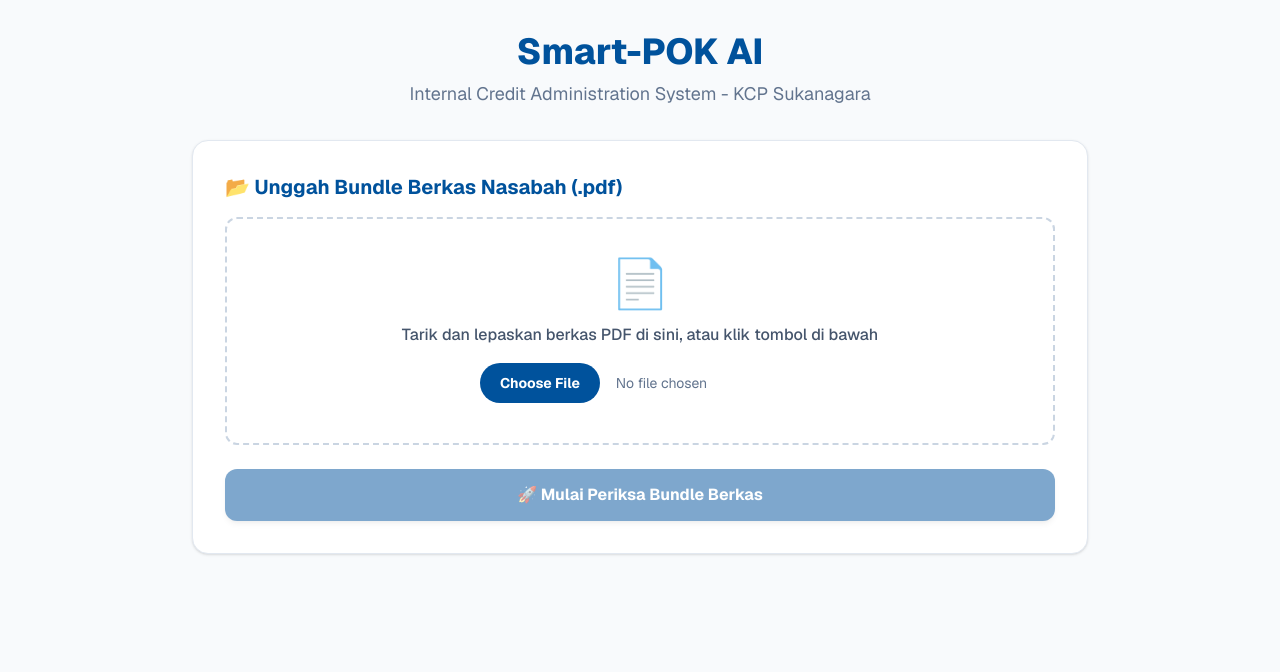
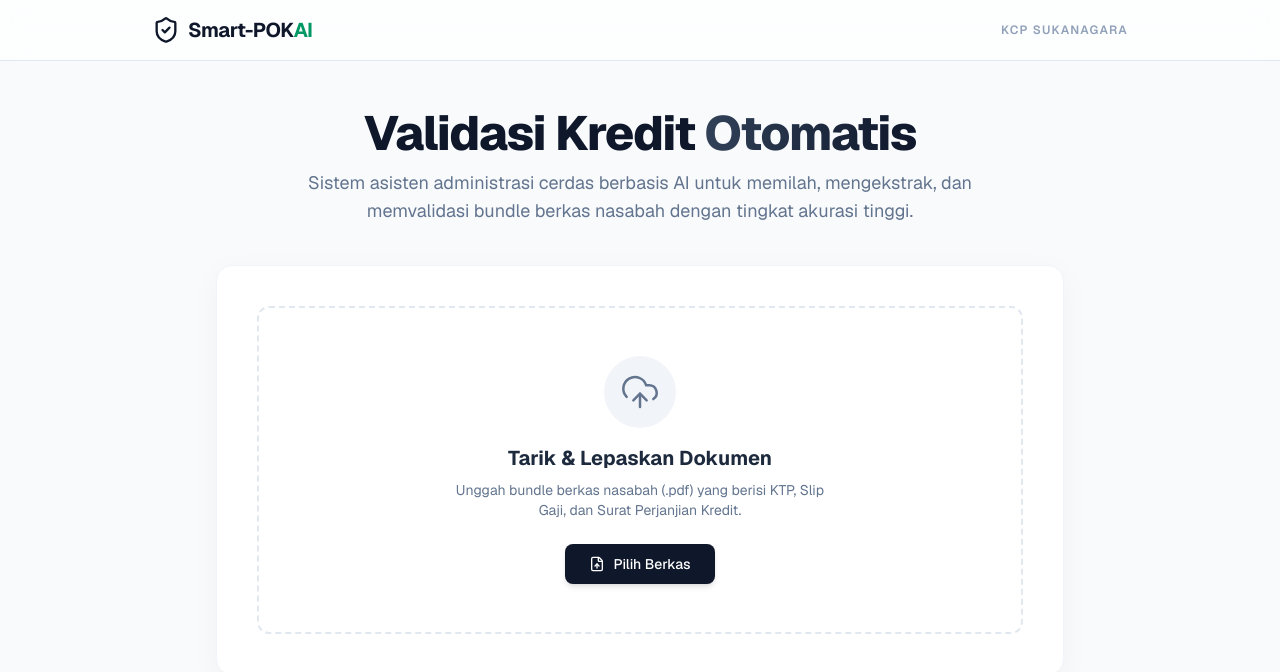
Before and after one commit to fatkhurezi-revan/validata-ai, a Next.js app in the folder frontend/: page / in a window 1280 px wide. Shown: the top 672 px of the page. Built offline with nearby package versions, Linux system fonts and the light colour scheme.

Commit message:
UI Overhaul: Premium Corporate Design with framer-motion

```diff
--- a/frontend/package.json
+++ b/frontend/package.json
@@ -9,6 +9,8 @@
     "lint": "eslint"
   },
   "dependencies": {
+    "framer-motion": "^12.40.0",
+    "lucide-react": "^1.17.0",
     "next": "16.2.7",
     "react": "19.2.4",
     "react-dom": "19.2.4"
--- a/frontend/src/app/page.tsx
+++ b/frontend/src/app/page.tsx
@@ -1,26 +1,74 @@
 'use client';
 
-import React, { useState } from 'react';
+import React, { useState, useEffect, useRef } from 'react';
+import { motion, AnimatePresence } from 'framer-motion';
+import { CloudUpload, FileUp, BadgeCheck, ShieldCheck, ShieldAlert, FileText, Loader2, XCircle } from 'lucide-react';
 
 export default function Home() {
   const [file, setFile] = useState<File | null>(null);
+  const [isDragging, setIsDragging] = useState(false);
   const [isProcessing, setIsProcessing] = useState(false);
+  const [progress, setProgress] = useState(0);
+  const [progressText, setProgressText] = useState('');
   const [result, setResult] = useState<any>(null);
   const [error, setError] = useState<string | null>(null);
+
+  const fileInputRef = useRef<HTMLInputElement>(null);
+
+  // Simulasi Progress Text yang realistis
+  useEffect(() => {
+    if (isProcessing) {
+      setProgress(10);
+      setProgressText('Mengamankan jalur unggahan dokumen...');
+
+      const timer1 = setTimeout(() => { setProgress(35); setProgressText('Memindai dan merender halaman PDF...'); }, 1500);
+      const timer2 = setTimeout(() => { setProgress(65); setProgressText('Menjalankan OCR Engine pada berkas...'); }, 4000);
+      const timer3 = setTimeout(() => { setProgress(85); setProgressText('Memvalidasi dan merekonsiliasi data via AI...'); }, 7500);
+
+      return () => { clearTimeout(timer1); clearTimeout(timer2); clearTimeout(timer3); };
+    } else {
+      setProgress(0);
+      setProgressText('');
+    }
+  }, [isProcessing]);
+
+  // Drag and Drop Handlers
+  const handleDragOver = (e: React.DragEvent) => {
+    e.preventDefault();
+    setIsDragging(true);
+  };
+
+  const handleDragLeave = (e: React.DragEvent) => {
+    e.preventDefault();
+    setIsDragging(false);
+  };
+
+  const handleDrop = (e: React.DragEvent) => {
+    e.preventDefault();
+    setIsDragging(false);
+    if (e.dataTransfer.files && e.dataTransfer.files.length > 0) {
+      const droppedFile = e.dataTransfer.files[0];
+      if (droppedFile.type === 'application/pdf') {
+        setFile(droppedFile);
+        setError(null);
+      } else {
+        setError("Format file tidak didukung. Harap unggah bundle dokumen PDF.");
+      }
+    }
+  };
 
   const handleFileChange = (e: React.ChangeEvent<HTMLInputElement>) => {
     if (e.target.files && e.target.files.length > 0) {
       setFile(e.target.files[0]);
+      setError(null);
     }
   };
 
-  const handleDrop = (e: React.DragEvent<HTMLDivElement>) => {
-    e.preventDefault();
-    if (e.dataTransfer.files && e.dataTransfer.files.length > 0) {
-      setFile(e.dataTransfer.files[0]);
-    }
+  const triggerFileInput = () => {
+    fileInputRef.current?.click();
   };
 
+  // Upload Handler ke Hugging Face Backend
   const handleUpload = async () => {
     if (!file) return;
 
@@ -32,148 +80,271 @@ export default function Home() {
     formData.append('file', file);
 
     try {
-      // Endpoint Backend di Hugging Face Spaces
+      // Pastikan URL ini adalah URL Hugging Face Anda
       const res = await fetch('https://revan-fatkhurezi-smart-pok-backend.hf.space/analyze', {
         method: 'POST',
         body: formData,
       });
 
-      if (!res.ok) throw new Error('Gagal menghubungi server Backend');
+      if (!res.ok) throw new Error('Gagal menghubungi server AI Pusat');
 
       const data = await res.json();
+
+      // Delay sedikit agar animasi 100% tuntas
+      setProgress(100);
+      setProgressText('Validasi Selesai!');
+      setTimeout(() => {
         setResult(data);
+        setIsProcessing(false);
+      }, 800);
+
     } catch (err: any) {
-      setError(err.message || 'Terjadi kesalahan');
-    } finally {
+      setError(err.message || 'Terjadi kesalahan sistem');
       setIsProcessing(false);
     }
   };
 
+  // Variasi Animasi Framer Motion
+  const containerVariants = {
+    hidden: { opacity: 0, y: 20 },
+    visible: { opacity: 1, y: 0, transition: { duration: 0.6, ease: "easeOut" } }
+  };
+
+  const cardVariants = {
+    hidden: { opacity: 0, scale: 0.95 },
+    visible: { opacity: 1, scale: 1, transition: { duration: 0.5, ease: "easeOut" } }
+  };
+
   return (
-    <div className="min-h-screen bg-slate-50 p-8 font-sans text-slate-800">
-      <div className="max-w-4xl mx-auto space-y-8">
+    <div className="min-h-screen bg-slate-50 text-slate-800 font-sans selection:bg-slate-200">
+
+      {/* --- NAVBAR MINIMALIS --- */}
+      <nav className="bg-white/70 backdrop-blur-md border-b border-slate-200 sticky top-0 z-50">
+        <div className="max-w-5xl mx-auto px-6 py-4 flex items-center justify-between">
+          <div className="flex items-center gap-2">
+            <ShieldCheck className="text-slate-900 w-7 h-7" />
+            <span className="font-bold text-xl tracking-tight text-slate-900">Smart-POK<span className="text-emerald-600">AI</span></span>
+          </div>
+          <div className="text-xs font-semibold tracking-widest text-slate-400 uppercase">KCP Sukanagara</div>
+        </div>
+      </nav>
+
+      <main className="max-w-4xl mx-auto px-6 py-12 space-y-10">
 
         {/* --- HEADER --- */}
-        <div className="text-center space-y-2">
-          <h1 className="text-4xl font-extrabold text-[#00529C]">Smart-POK AI</h1>
-          <p className="text-slate-500 text-lg">Internal Credit Administration System - KCP Sukanagara</p>
+        <motion.div
+          className="text-center space-y-3"
+          initial="hidden" animate="visible" variants={containerVariants}
+        >
+          <h1 className="text-4xl md:text-5xl font-extrabold text-slate-900 tracking-tight">
+            Validasi Kredit <span className="text-transparent bg-clip-text bg-gradient-to-r from-slate-700 to-slate-900">Otomatis</span>
+          </h1>
+          <p className="text-slate-500 text-lg max-w-2xl mx-auto">
+            Sistem asisten administrasi cerdas berbasis AI untuk memilah, mengekstrak, dan memvalidasi bundle berkas nasabah dengan tingkat akurasi tinggi.
+          </p>
+        </motion.div>
+
+        {/* --- UPLOAD SECTION --- */}
+        <motion.div
+          className="bg-white p-8 md:p-10 rounded-2xl shadow-[0_8px_30px_rgb(0,0,0,0.04)] border border-slate-100"
+          initial="hidden" animate="visible" variants={containerVariants}
+        >
+          {/* Drag & Drop Area */}
+          <div
+            onDragOver={handleDragOver}
+            onDragLeave={handleDragLeave}
+            onDrop={handleDrop}
+            onClick={triggerFileInput}
+            className={`relative group cursor-pointer border-2 border-dashed rounded-xl p-12 transition-all duration-300 ease-in-out flex flex-col items-center justify-center text-center overflow-hidden ${
+              isDragging
+                ? 'border-emerald-500 bg-emerald-50/50'
+                : 'border-slate-200 hover:border-slate-400 hover:bg-slate-50'
+            }`}
+          >
+            <div className="absolute inset-0 bg-gradient-to-b from-transparent to-slate-50/50 opacity-0 group-hover:opacity-100 transition-opacity" />
+
+            <div className={`p-4 rounded-full mb-4 transition-colors ${isDragging ? 'bg-emerald-100 text-emerald-600' : 'bg-slate-100 text-slate-500 group-hover:bg-slate-200 group-hover:text-slate-700'}`}>
+              <CloudUpload className="w-10 h-10" strokeWidth={1.5} />
             </div>
 
-        {/* --- UPLOAD AREA (Drag & Drop) --- */}
-        <div className="bg-white p-8 rounded-2xl shadow-sm border border-slate-200">
-          <h2 className="text-xl font-bold text-[#00529C] mb-4">📂 Unggah Bundle Berkas Nasabah (.pdf)</h2>
+            <h3 className="text-xl font-bold text-slate-800 mb-2">Tarik & Lepaskan Dokumen</h3>
+            <p className="text-slate-500 text-sm mb-6 max-w-sm">
+              Unggah bundle berkas nasabah (.pdf) yang berisi KTP, Slip Gaji, dan Surat Perjanjian Kredit.
+            </p>
 
-          <div
-            onDragOver={(e) => e.preventDefault()}
-            onDrop={handleDrop}
-            className="border-2 border-dashed border-slate-300 rounded-xl p-10 flex flex-col items-center justify-center text-center hover:bg-slate-50 transition-colors"
-          >
-            <div className="text-5xl mb-4">📄</div>
-            <p className="text-slate-600 mb-4 font-medium">Tarik dan lepaskan berkas PDF di sini, atau klik tombol di bawah</p>
             <input
               type="file"
               accept=".pdf"
               onChange={handleFileChange}
-              className="block w-full max-w-xs text-sm text-slate-500
-                file:mr-4 file:py-2.5 file:px-5
-                file:rounded-full file:border-0
-                file:text-sm file:font-bold
-                file:bg-[#00529C] file:text-white
-                hover:file:bg-[#003D75] cursor-pointer transition-colors"
+              ref={fileInputRef}
+              className="hidden"
             />
-            {file && <p className="mt-4 text-sm font-bold text-emerald-600 bg-emerald-50 px-4 py-2 rounded-lg">Berkas terpilih: {file.name}</p>}
-          </div>
 
-          <button
-            onClick={handleUpload}
-            disabled={!file || isProcessing}
-            className="mt-6 w-full py-3.5 px-4 bg-[#00529C] hover:bg-[#003D75] text-white font-bold rounded-xl shadow-md transition-all disabled:opacity-50 disabled:cursor-not-allowed"
-          >
-            🚀 Mulai Periksa Bundle Berkas
-          </button>
-        </div>
-
-        {/* --- PROGRESS BAR ANIMASI --- */}
-        {isProcessing && (
-          <div className="bg-white p-6 rounded-2xl shadow-sm border border-slate-200 text-center space-y-4">
-            <p className="text-lg font-bold text-[#00529C] animate-pulse">Memproses Bundle Berkas...</p>
-            <div className="w-full bg-slate-100 rounded-full h-3 overflow-hidden">
-              <div className="bg-[#00529C] h-3 rounded-full animate-[progress_3s_ease-in-out_infinite]" style={{width: '70%'}}></div>
-            </div>
-            <p className="text-sm text-slate-500">Sedang memecah, memilah, dan mengekstrak dokumen...</p>
-          </div>
-        )}
-
-        {/* --- ERROR MESSAGE --- */}
-        {error && (
-          <div className="bg-red-50 text-red-700 p-4 rounded-xl border border-red-200 font-medium">
-            ⚠️ {error}
-          </div>
-        )}
-
-        {/* --- HASIL (RESULTS) --- */}
-        {result && (
-          <div className="space-y-6 animate-in fade-in slide-in-from-bottom-4 duration-500">
-
-            {/* 1. Card Ceklis Kelengkapan Dokumen */}
-            <div className="bg-white p-6 rounded-2xl shadow-sm border border-slate-200 border-l-4 border-l-[#00529C]">
-              <h3 className="text-lg font-bold text-[#00529C] mb-4">📑 Ceklis Kelengkapan Dokumen</h3>
-              <div className="grid grid-cols-1 md:grid-cols-3 gap-4">
-                <div className={`p-4 rounded-xl border-2 flex items-center gap-3 ${result.kelengkapan.KTP ? 'bg-emerald-50 border-emerald-200 text-emerald-800' : 'bg-red-50 border-red-200 text-red-800'}`}>
-                  <span className="text-2xl">{result.kelengkapan.KTP ? '✅' : '❌'}</span>
-                  <p className="font-bold">KTP Terdeteksi</p>
-                </div>
-                <div className={`p-4 rounded-xl border-2 flex items-center gap-3 ${result.kelengkapan.Slip_Gaji ? 'bg-emerald-50 border-emerald-200 text-emerald-800' : 'bg-red-50 border-red-200 text-red-800'}`}>
-                  <span className="text-2xl">{result.kelengkapan.Slip_Gaji ? '✅' : '❌'}</span>
-                  <p className="font-bold">Slip Gaji Terdeteksi</p>
-                </div>
-                <div className={`p-4 rounded-xl border-2 flex items-center gap-3 ${result.kelengkapan.Surat_Perjanjian ? 'bg-emerald-50 border-emerald-200 text-emerald-800' : 'bg-red-50 border-red-200 text-red-800'}`}>
-                  <span className="text-2xl">{result.kelengkapan.Surat_Perjanjian ? '✅' : '❌'}</span>
-                  <p className="font-bold">Surat Perjanjian</p>
-                </div>
+            <div className="flex items-center gap-2 px-6 py-2.5 bg-slate-900 text-white rounded-lg font-medium text-sm transition-transform hover:scale-105 shadow-md">
+              <FileUp className="w-4 h-4" />
+              Pilih Berkas
             </div>
           </div>
 
-            {/* 2. Card Kesesuaian Data */}
-            <div className="bg-white p-6 rounded-2xl shadow-sm border border-slate-200 border-l-4 border-l-[#00529C]">
-              <h3 className="text-lg font-bold text-[#00529C] mb-4">📊 Kesesuaian Data (Ekstraksi)</h3>
-              <div className="grid grid-cols-1 md:grid-cols-3 gap-6">
-                <div className="bg-slate-50 p-4 rounded-xl">
-                  <p className="text-sm font-semibold text-slate-500 uppercase tracking-wider mb-1">NIK</p>
-                  <p className="text-2xl font-extrabold text-[#00529C]">{result.data.NIK}</p>
+          {/* Selected File Card */}
+          {file && !isProcessing && !result && (
+            <motion.div initial={{opacity:0, y:10}} animate={{opacity:1, y:0}} className="mt-6 p-4 bg-slate-50 rounded-xl border border-slate-200 flex flex-col sm:flex-row items-center justify-between gap-4">
+              <div className="flex items-center gap-3 w-full">
+                <div className="p-2 bg-white rounded-lg shadow-sm border border-slate-100 text-emerald-600 shrink-0">
+                  <FileText className="w-6 h-6" />
                 </div>
-                <div className="bg-slate-50 p-4 rounded-xl">
-                  <p className="text-sm font-semibold text-slate-500 uppercase tracking-wider mb-1">Nama Lengkap</p>
-                  <p className="text-2xl font-extrabold text-[#00529C]">{result.data.Nama}</p>
+                <div className="overflow-hidden">
+                  <p className="font-semibold text-slate-800 text-sm truncate">{file.name}</p>
+                  <p className="text-xs text-slate-500">{(file.size / 1024 / 1024).toFixed(2)} MB</p>
                 </div>
-                <div className="bg-slate-50 p-4 rounded-xl">
-                  <p className="text-sm font-semibold text-slate-500 uppercase tracking-wider mb-1">Pendapatan / Gaji</p>
-                  <p className="text-2xl font-extrabold text-[#00529C]">{result.data.Gaji}</p>
               </div>
+              <button
+                onClick={(e) => { e.stopPropagation(); handleUpload(); }}
+                className="w-full sm:w-auto px-6 py-2.5 bg-emerald-600 hover:bg-emerald-700 text-white font-semibold text-sm rounded-lg shadow-sm shadow-emerald-200 transition-colors shrink-0"
+              >
+                Mulai Analisis AI
+              </button>
+            </motion.div>
+          )}
+
+          {/* Progress Bar Animation */}
+          <AnimatePresence>
+            {isProcessing && (
+              <motion.div
+                initial={{ opacity: 0, height: 0 }}
+                animate={{ opacity: 1, height: 'auto' }}
+                exit={{ opacity: 0, height: 0 }}
+                className="mt-8 space-y-4"
+              >
+                <div className="flex items-center justify-between text-sm font-semibold text-slate-700">
+                  <span className="flex items-center gap-2">
+                    <Loader2 className="w-4 h-4 animate-spin text-emerald-600" />
+                    {progressText}
+                  </span>
+                  <span className="text-emerald-600">{progress}%</span>
+                </div>
+                <div className="w-full bg-slate-100 rounded-full h-2.5 overflow-hidden relative border border-slate-200">
+                  <motion.div
+                    className="absolute top-0 left-0 h-full bg-emerald-500 rounded-full"
+                    initial={{ width: 0 }}
+                    animate={{ width: `${progress}%` }}
+                    transition={{ duration: 0.5 }}
+                  />
+                </div>
+              </motion.div>
+            )}
+          </AnimatePresence>
+
+          {/* Error Message */}
+          <AnimatePresence>
+            {error && (
+              <motion.div
+                initial={{ opacity: 0, y: -10 }} animate={{ opacity: 1, y: 0 }} exit={{ opacity: 0 }}
+                className="mt-6 p-4 bg-rose-50 border border-rose-200 rounded-xl flex items-start gap-3"
+              >
+                <ShieldAlert className="w-5 h-5 text-rose-600 shrink-0 mt-0.5" />
+                <div>
+                  <h4 className="font-semibold text-rose-800 text-sm">Validasi Gagal</h4>
+                  <p className="text-sm text-rose-600 mt-1">{error}</p>
+                </div>
+              </motion.div>
+            )}
+          </AnimatePresence>
+
+        </motion.div>
+
+        {/* --- RESULTS SECTION --- */}
+        {result && (
+          <motion.div
+            className="space-y-6"
+            initial="hidden" animate="visible" variants={cardVariants}
+          >
+            <div className="grid grid-cols-1 md:grid-cols-2 gap-6">
+
+              {/* Card 1: Checklist Kelengkapan */}
+              <div className="bg-white p-8 rounded-2xl shadow-[0_8px_30px_rgb(0,0,0,0.04)] border border-slate-100">
+                <h3 className="text-lg font-bold text-slate-900 mb-6 flex items-center gap-2">
+                  <BadgeCheck className="w-5 h-5 text-emerald-600" />
+                  Kelengkapan Dokumen
+                </h3>
+                <div className="space-y-4">
+                  <ChecklistItem label="Kartu Tanda Penduduk (KTP)" isTrue={result.kelengkapan.KTP} />
+                  <ChecklistItem label="Slip Gaji Nasabah" isTrue={result.kelengkapan.Slip_Gaji} />
+                  <ChecklistItem label="Surat Perjanjian Kredit" isTrue={result.kelengkapan.Surat_Perjanjian} />
                 </div>
               </div>
 
-            {/* 3. Final Status Box */}
-            <div className={`p-6 rounded-2xl text-center shadow-md transition-all ${result.status === 'READY TO DROP' ? 'bg-emerald-500 text-white border-2 border-emerald-600' : 'bg-red-500 text-white border-2 border-red-600'}`}>
-              <div className="flex flex-col items-center justify-center gap-2">
-                <span className="text-4xl">{result.status === 'READY TO DROP' ? '🎉' : '⚠️'}</span>
-                <p className="font-black text-2xl tracking-wide">STATUS: {result.status}</p>
+              {/* Card 2: Hasil Ekstraksi Data */}
+              <div className="bg-white p-8 rounded-2xl shadow-[0_8px_30px_rgb(0,0,0,0.04)] border border-slate-100">
+                <h3 className="text-lg font-bold text-slate-900 mb-6 flex items-center gap-2">
+                  <FileText className="w-5 h-5 text-slate-600" />
+                  Kesesuaian Data
+                </h3>
+                <div className="space-y-6">
+                  <DataRow label="Nomor Induk Kependudukan" value={result.data.NIK} />
+                  <DataRow label="Nama Lengkap Nasabah" value={result.data.Nama} />
+                  <DataRow label="Pendapatan / Gaji" value={result.data.Gaji} highlight />
                 </div>
               </div>
 
             </div>
+
+            {/* Final Status Box */}
+            <motion.div
+              initial={{ scale: 0.95, opacity: 0 }} animate={{ scale: 1, opacity: 1 }} transition={{ delay: 0.4 }}
+              className={`p-8 rounded-2xl border-2 flex flex-col items-center justify-center text-center space-y-3 ${
+                result.status.includes('READY TO DROP')
+                  ? 'bg-emerald-50 border-emerald-200'
+                  : 'bg-rose-50 border-rose-200'
+              }`}
+            >
+              {result.status.includes('READY TO DROP') ? (
+                <>
+                  <div className="p-4 bg-emerald-100 rounded-full text-emerald-600 mb-2">
+                    <ShieldCheck className="w-10 h-10" />
+                  </div>
+                  <h2 className="text-3xl font-black text-emerald-800 tracking-tight">READY TO DROP</h2>
+                  <p className="text-emerald-700 font-medium">Bundle berkas telah tervalidasi dengan lengkap dan data sesuai standar kepatuhan.</p>
+                </>
+              ) : (
+                <>
+                  <div className="p-4 bg-rose-100 rounded-full text-rose-600 mb-2">
+                    <XCircle className="w-10 h-10" />
+                  </div>
+                  <h2 className="text-3xl font-black text-rose-800 tracking-tight">REJECTED</h2>
+                  <p className="text-rose-700 font-medium">Terdapat dokumen yang tidak lengkap atau ketidaksesuaian data pada bundle.</p>
+                </>
+              )}
+            </motion.div>
+          </motion.div>
         )}
 
-      </div>
-
-      {/* CSS Khusus untuk animasi loading */}
-      <style dangerouslySetInnerHTML={{__html: `
-        @keyframes progress {
-          0% { width: 0%; }
-          50% { width: 80%; }
-          100% { width: 100%; }
-        }
-      `}} />
+      </main>
     </div>
   );
 }
+
+// --- SUB COMPONENTS ---
+
+function ChecklistItem({ label, isTrue }: { label: string, isTrue: boolean }) {
+  return (
+    <div className={`flex items-center gap-3 p-4 rounded-xl border transition-colors ${
+      isTrue ? 'bg-emerald-50/50 border-emerald-100 text-emerald-900' : 'bg-slate-50 border-slate-100 text-slate-500'
+    }`}>
+      {isTrue ? <BadgeCheck className="w-5 h-5 text-emerald-500 shrink-0" /> : <XCircle className="w-5 h-5 text-slate-300 shrink-0" />}
+      <span className={`text-sm font-bold tracking-wide ${isTrue ? '' : 'line-through opacity-70'}`}>{label}</span>
+    </div>
+  );
+}
+
+function DataRow({ label, value, highlight = false }: { label: string, value: string, highlight?: boolean }) {
+  const isDash = value === '-' || !value;
+  return (
+    <div className="border-b border-slate-100 pb-4 last:border-0 last:pb-0">
+      <p className="text-xs font-bold text-slate-400 uppercase tracking-wider mb-1.5">{label}</p>
+      <p className={`font-extrabold tracking-tight ${isDash ? 'text-slate-400 italic font-medium' : highlight ? 'text-3xl text-emerald-600' : 'text-xl text-slate-800'}`}>
+        {value}
+      </p>
+    </div>
+  );
+}
```
Also changed, not shown: 1 other file (tests, documents, lock files or other folders). Lines whose indentation alone changed are shown as unchanged.
